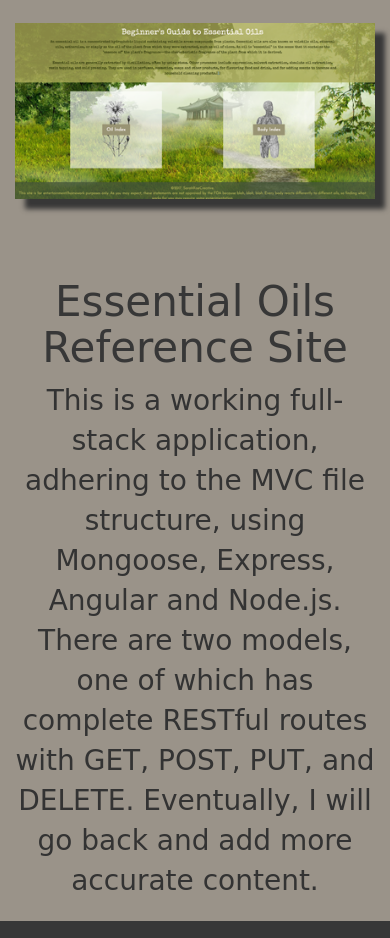
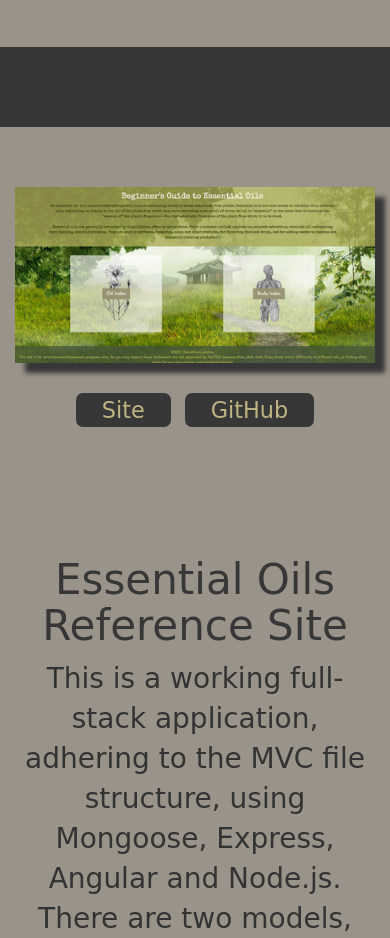
Before and after one commit to sarahrae44/Portfolio, a plain HTML site: page index.html in a window 390 px wide. Shown: the part 2791-3729 px from the top of the page. Drawn offline with nearby package versions, Linux system fonts and the light colour scheme; a web font is replaced by a local one.

Commit message:
added site and repo links

```diff
--- a/css/style.css
+++ b/css/style.css
@@ -72,7 +72,7 @@ body {
 }
 
 .portfolioTextSide {
-  /*padding: 150px 0;*/
+  padding: 40px 0;
   z-index: -1;
   text-align: center;
 }
@@ -157,3 +157,34 @@ a {
 /*.github {
   padding-right: 10px;
 }*/
+
+.siteGithubLinks {
+  padding: 30px 0 0 0;
+  text-align: center;
+}
+
+.siteLink {
+  padding: 10px 20px;
+  color: #c0b283;
+  font-family: 'Pompiere', cursive;
+  font-size: 1.6em;
+}
+
+.githubLink {
+  padding: 10px 20px;
+  color: #c0b283;
+  font-family: 'Pompiere', cursive;
+  font-size: 1.6em;
+}
+
+button {
+  border-radius: .5em;
+  background-color: #373737;
+  border: 0;
+  color: #c0b283;
+  margin: 0 5px 10px 5px;
+}
+
+a:hover {
+  color: white;
+}
--- a/index.html
+++ b/index.html
@@ -42,7 +42,11 @@
               <div class="portfolioImageSide">
               <!-- <%# <div class="mainCategories">%> -->
                 <!-- <%# or column - not sure; need to look at BS documentation%> -->
-                <a href="https://sarahrae44.github.io/" target="_blank"><img src="images/developerMemory.png" class="portfolioImgMobile portfolioImg"></a>
+                <a href="https://sarahrae44.github.io/" target="_blank"><img src="images/developerMemory.png" class="portfolioImgMobile portfolioImg"></a><br/>
+                <div class="siteGithubLinks">
+                  <button><a class="siteLink" href="https://sarahrae44.github.io/" target="_blank">Site</a></button>
+                  <button><a class="githubLink" href="https://github.com/sarahrae44/sarahrae44.github.io" target="_blank">GitHub</a></button>
+                </div>
               </div>
             <!-- <%# </div>%> -->
             </div>
@@ -64,7 +68,11 @@
                 <div class="portfolioImageSide">
                 <!-- <%# <div class="mainCategories">%> -->
                   <!-- <%# or column - not sure; need to look at BS documentation%> -->
-                  <a href="https://oilsite.herokuapp.com/" target="_blank"><img src="images/oilsSite.png" class="portfolioImgMobile portfolioImg"></a>
+                  <a href="https://oilsite.herokuapp.com/" target="_blank"><img src="images/oilsSite.png" class="portfolioImgMobile portfolioImg"></a><br/>
+                  <div class="siteGithubLinks">
+                    <button><a class="siteLink" href="https://oilsite.herokuapp.com/" target="_blank">Site</a></button>
+                    <button><a class="githubLink" href="https://github.com/sarahrae44/oils-site" target="_blank">GitHub</a></button>
+                  </div>
                 </div>
               <!-- <%# </div>%> -->
               </div>
@@ -86,7 +94,11 @@
                   <div class="portfolioImageSide">
                   <!-- <%# <div class="mainCategories">%> -->
                     <!-- <%# or column - not sure; need to look at BS documentation%> -->
-                    <a href="https://coffeeshop-search-app.herokuapp.com/" target="_blank"><img src="images/coffeeCoders.png" class="portfolioImgMobile portfolioImg"></a>
+                    <a href="https://coffeeshop-search-app.herokuapp.com/" target="_blank"><img src="images/coffeeCoders.png" class="portfolioImgMobile portfolioImg"></a><br/>
+                    <div class="siteGithubLinks">
+                      <button><a class="siteLink" href="https://coffeeshop-search-app.herokuapp.com/" target="_blank">Site</a></button>
+                      <button><a class="githubLink" href="https://github.com/rachelchhay/coffee_shop_project" target="_blank">GitHub</a></button>
+                    </div>
                   </div>
                 <!-- <%# </div>%> -->
                 </div>
@@ -108,7 +120,12 @@
                     <div class="portfolioImageSide">
                     <!-- <%# <div class="mainCategories">%> -->
                       <!-- <%# or column - not sure; need to look at BS documentation%> -->
-                      <a href="https://travel-books.herokuapp.com/" target="_blank"><img src="images/travelBooks.png" class="portfolioImgMobile portfolioImg"></a>
+                      <a href="https://travel-books.herokuapp.com/" target="_blank"><img src="images/travelBooks.png" class="portfolioImgMobile portfolioImg"></a><br/>
+                      <div class="siteGithubLinks">
+                        <button><a class="siteLink" href="https://travel-books.herokuapp.com/" target="_blank">Site</a></button>
+                        <button><a class="githubLink" href="https://github.com/sarahrae44/travel_books_frontend" target="_blank">GitHub (front end)</a></button>
+                        <button><a class="githubLink" href="https://github.com/tiffanymonroe/travel_books_api" target="_blank">GitHub (API)</a></button>
+                      </div>
                     </div>
                   <!-- <%# </div>%> -->
                   </div>
@@ -131,7 +148,12 @@
                       <div class="portfolioImageSide">
                       <!-- <%# <div class="mainCategories">%> -->
                         <!-- <%# or column - not sure; need to look at BS documentation%> -->
-                        <a href="https://workout-frontend.herokuapp.com/" target="_blank"><img src="images/workoutapp.png" class="portfolioImgMobile portfolioImg"></a>
+                        <a href="https://workout-frontend.herokuapp.com/" target="_blank"><img src="images/workoutapp.png" class="portfolioImgMobile portfolioImg"></a><br/>
+                        <div class="siteGithubLinks">
+                          <button><a class="siteLink" href="https://workout-frontend.herokuapp.com/" target="_blank">Site</a></button>
+                          <button><a class="githubLink" href="https://github.com/sarahrae44/workout_app_frontend" target="_blank">GitHub (front end)</a></button>
+                          <button><a class="githubLink" href="https://github.com/sarahrae44/workout_app_api" target="_blank">GitHub (API)</a></button>
+                        </div>
                       </div>
                     <!-- <%# </div>%> -->
                     </div>
```
